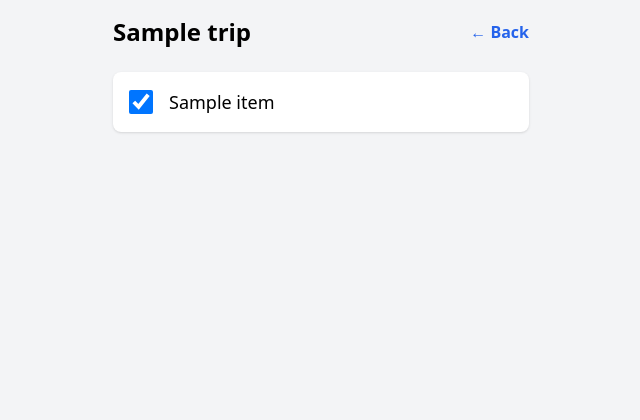
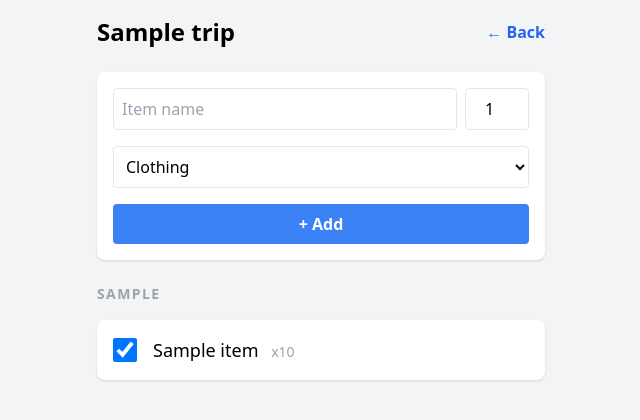
Before and after one commit to lilcheeks/travel-pack-companion, a Flask app: page /trip/1 in a window 1280 px wide. Shown: the top 420 px of the page, without its empty margins (319-959 px from the left). Run offline with Flask 3, Linux system fonts and the light colour scheme; tables that the repository leaves empty hold one stand-in row (values such as "Sample post"); some libraries are stand-ins or nearby versions.

Commit message:
Update trip.html
added new feature of add items

```diff
--- a/templates/trip.html
+++ b/templates/trip.html
@@ -6,30 +6,45 @@
     <title>Packing: {{ trip.name }}</title>
     <script src="https://cdn.tailwindcss.com"></script>
 </head>
-<body class="bg-gray-100">
-    <div class="max-w-md mx-auto p-4">
+<body class="bg-gray-100 p-4">
+    <div class="max-w-md mx-auto">
         <header class="flex justify-between items-center mb-6">
             <h1 class="text-2xl font-bold">{{ trip.name }}</h1>
             <a href="/" class="text-blue-600 font-bold">← Back</a>
         </header>
 
-        <div class="space-y-2">
+        <form action="/add_item/{{ trip.id }}" method="POST" class="bg-white p-4 rounded-lg shadow mb-6 flex flex-wrap gap-2">
+            <input type="text" name="name" placeholder="Item name" required class="flex-1 p-2 border rounded">
+            <input type="number" name="quantity" value="1" class="w-16 p-2 border rounded text-center">
+            <select name="category" class="w-full mt-2 p-2 border rounded bg-white">
+                <option value="Clothing">Clothing</option>
+                <option value="Toiletries">Toiletries</option>
+                <option value="Electronics">Electronics</option>
+                <option value="Documents">Documents</option>
+            </select>
+            <button type="submit" class="w-full mt-2 bg-blue-500 text-white py-2 rounded font-bold">+ Add</button>
+        </form>
+
+        {% set current_cat = namespace(val='') %}
+        <div class="space-y-4">
             {% for item in items %}
-            <div class="bg-white p-4 rounded-lg shadow flex items-center">
-                <input type="checkbox" id="item-{{ item.id }}"
-                    class="w-6 h-6 mr-4"
-                    {% if item.packed %}checked{% endif %}
-                    onclick="toggleItem({{ item.id }})">
-                <label for="item-{{ item.id }}" class="text-lg flex-1">{{ item.name }}</label>
-            </div>
+                {% if item.category != current_cat.val %}
+                    <h2 class="text-sm font-bold text-gray-400 uppercase tracking-widest mt-6">{{ item.category }}</h2>
+                    {% set current_cat.val = item.category %}
+                {% endif %}
+                <div class="bg-white p-4 rounded-lg shadow flex items-center">
+                    <input type="checkbox" id="item-{{ item.id }}" class="w-6 h-6 mr-4"
+                        {% if item.packed %}checked{% endif %} onclick="toggleItem({{ item.id }})">
+                    <label for="item-{{ item.id }}" class="text-lg flex-1">
+                        {{ item.name }} <span class="text-gray-400 text-sm ml-2">x{{ item.quantity }}</span>
+                    </label>
+                </div>
             {% endfor %}
         </div>
     </div>
 
     <script>
-        function toggleItem(id) {
-            fetch(`/toggle/${id}`, { method: 'POST' });
-        }
+        function toggleItem(id) { fetch(`/toggle/${id}`, { method: 'POST' }); }
     </script>
 </body>
 </html>
```
